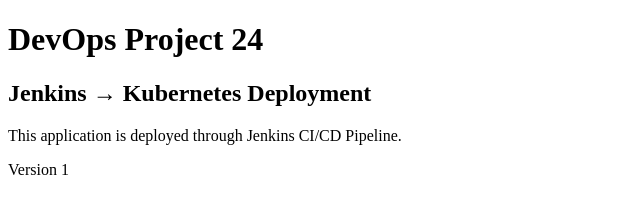
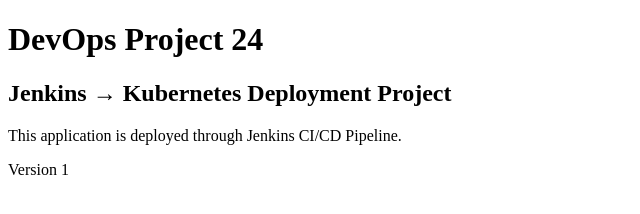
Before and after one commit to Saikiran-Janga/devops-projects, a plain HTML site: page project-24/index.html in a window 1280 px wide. Shown: the whole page, without its empty margins (0-640 px from the left). Drawn offline with Linux system fonts and the light colour scheme.

Commit message:
Project 24 Jenkins Kubernetes Deployment

```diff
--- a/project-24/index.html
+++ b/project-24/index.html
@@ -5,7 +5,7 @@
 </head>
 <body>
     <h1>DevOps Project 24</h1>
-    <h2>Jenkins → Kubernetes Deployment</h2>
+    <h2>Jenkins → Kubernetes Deployment Project</h2>
     <p>This application is deployed through Jenkins CI/CD Pipeline.</p>
     <p>Version 1</p>
 </body>
```
